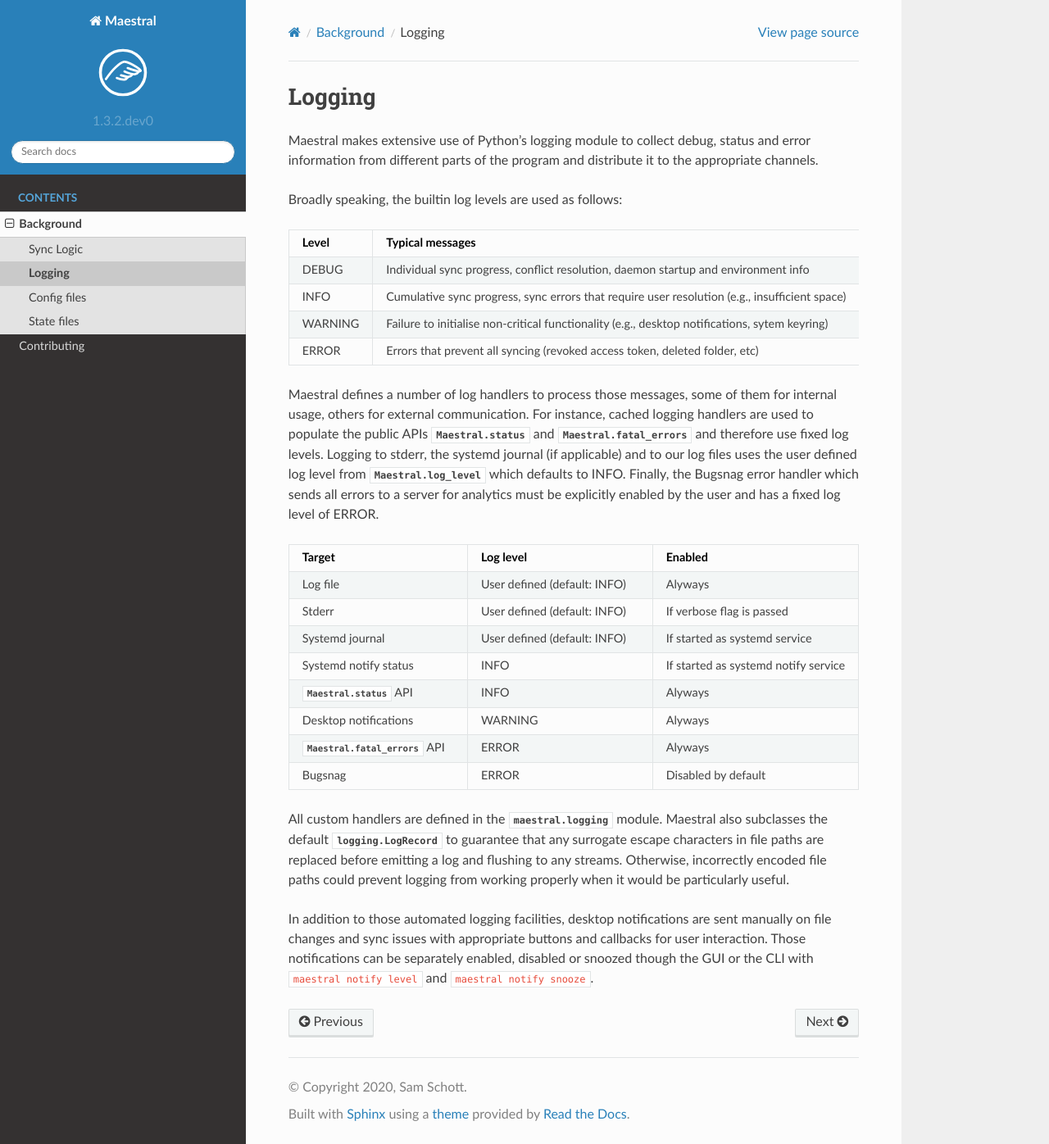
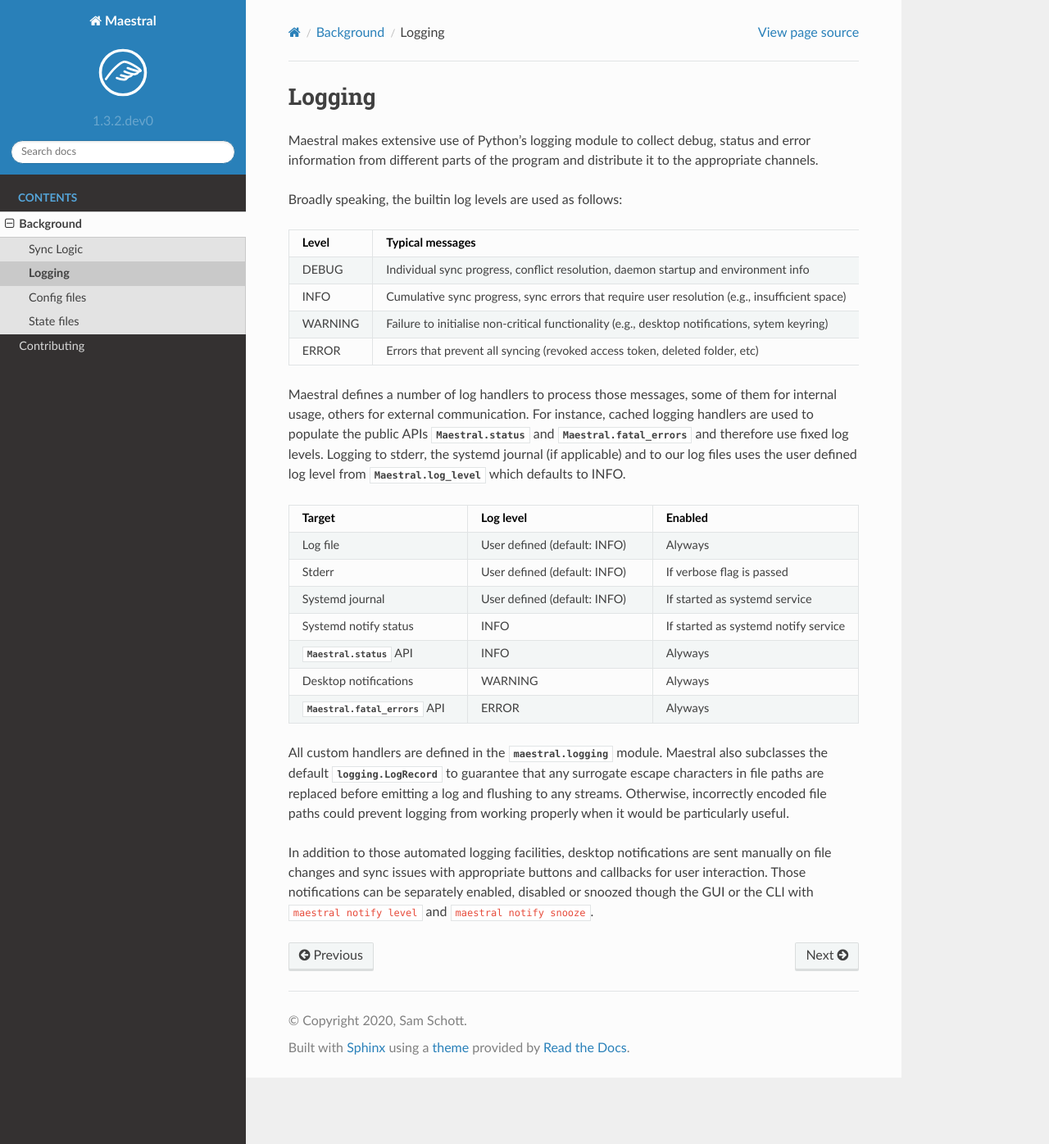
Before and after one commit to samschott/maestral, a Sphinx documentation site: the page built from docs/background/logging.rst, in a window 1280 px wide and 1396 px high. Shown: the whole window at 82% size. Built offline with Sphinx 7.4.7 and the Read the Docs theme 2.0.0, drawn with Linux system fonts in a browser that asks for light colours; pages that are not in the unit, such as notebooks, are missing from menus.

Commit message:
removed bugsnag references from docs

```diff
--- a/docs/background/log_handlers.csv
+++ b/docs/background/log_handlers.csv
@@ -6,4 +6,3 @@ Systemd notify status,INFO,If started as systemd notify service
 :attr:`Maestral.status` API,INFO,Alyways
 Desktop notifications,WARNING,Alyways
 :attr:`Maestral.fatal_errors` API,ERROR,Alyways
-Bugsnag,ERROR,Disabled by default
--- a/docs/background/logging.rst
+++ b/docs/background/logging.rst
@@ -18,9 +18,7 @@ internal usage, others for external communication. For instance, cached logging
 are used to populate the public APIs :attr:`Maestral.status` and
 :attr:`Maestral.fatal_errors` and therefore use fixed log levels. Logging to stderr,
 the systemd journal (if applicable) and to our log files uses the user defined log level
-from :attr:`Maestral.log_level` which defaults to INFO. Finally, the Bugsnag
-error handler which sends all errors to a server for analytics must be explicitly
-enabled by the user and has a fixed log level of ERROR.
+from :attr:`Maestral.log_level` which defaults to INFO.
 
 .. csv-table::
    :file: log_handlers.csv
```
